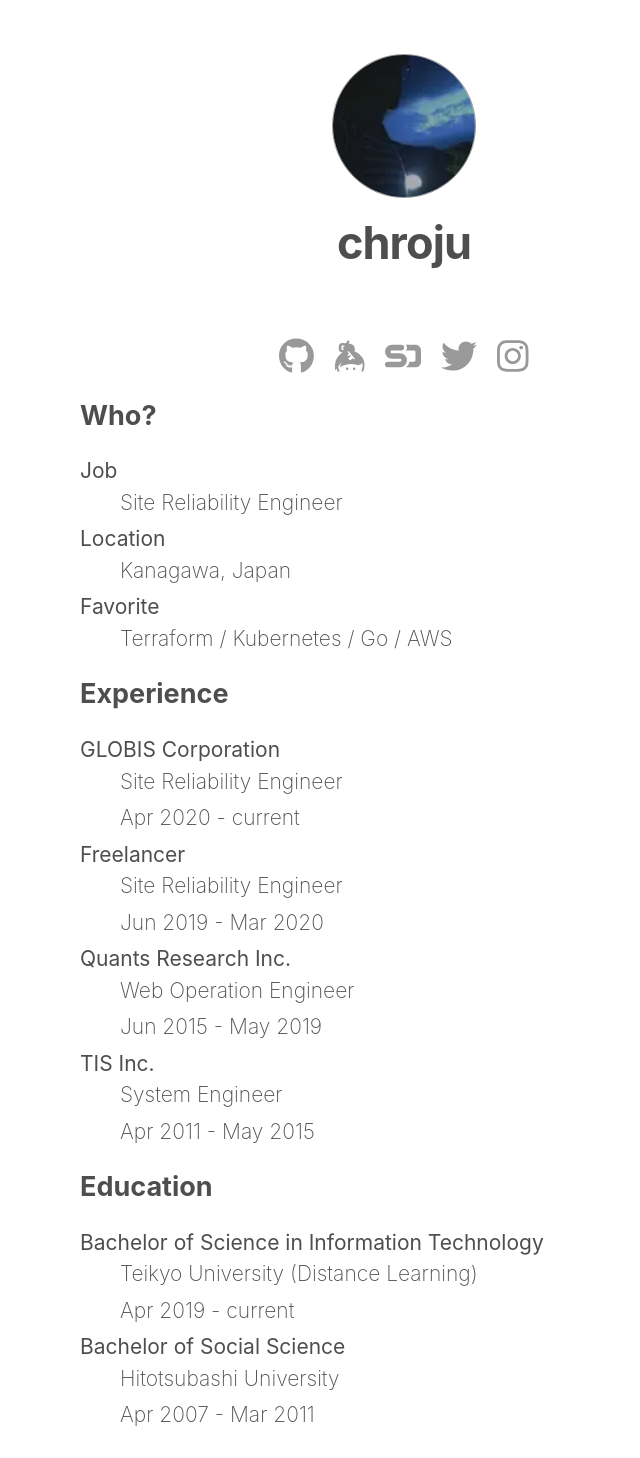
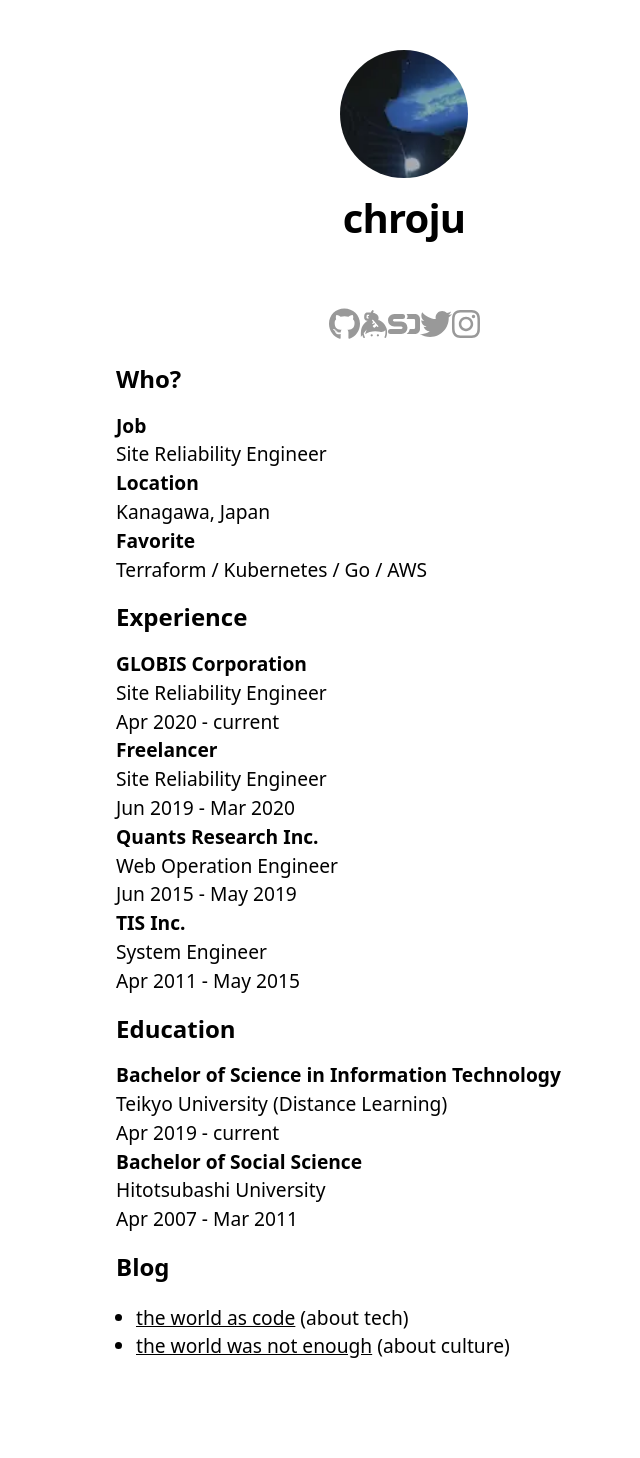
Before and after one commit to chroju/blog, a Next.js app: page / in a window 1280 px wide. Shown: the top 1458 px of the page, without its empty margins (236-876 px from the left). Built offline with nearby package versions, Linux system fonts and the light colour scheme.

Commit message:
add: tailwind.css

```diff
--- a/package.json
+++ b/package.json
@@ -35,7 +35,10 @@
     "@textlint-ja/textlint-rule-no-synonyms": "1.3.0",
     "@types/node": "16.11.35",
     "@types/react": "18.0.9",
+    "autoprefixer": "^10.4.7",
+    "postcss": "^8.4.13",
     "sudachi-synonyms-dictionary": "10.0.0",
+    "tailwindcss": "^3.0.24",
     "textlint": "12.1.1",
     "textlint-rule-ja-no-abusage": "3.0.0",
     "textlint-rule-ja-no-redundant-expression": "4.0.1",
--- /dev/null
+++ b/postcss.config.js
@@ -0,0 +1,6 @@
+module.exports = {
+  plugins: {
+    tailwindcss: {},
+    autoprefixer: {},
+  },
+}
--- a/styles/global.css
+++ b/styles/global.css
@@ -1,128 +1,36 @@
-html,
-body {
-  padding: 0;
-  margin: 0;
-  font-family: -apple-system, Hiragino Sans, Meiryo, Helvetica Neue, Arial, sans-serif;
-  line-height: 1.6;
-  font-size: 18px;
-  color: #4e4e4e
+@tailwind base;
+@tailwind components;
+@tailwind utilities;
+
+@layer base {
+  h2 {
+    @apply font-bold text-2xl mb-3 mt-20;
+  }
+  h3 {
+    @apply font-bold text-lg my-3;
+  }
+  p {
+    @apply my-5 leading-relaxed;
+  }
+  a {
+    @apply underline hover:no-underline;
+  }
+  ul {
+    @apply my-5 px-5;
+  }
+  li {
+    @apply list-disc;
+  }
+  dt {
+    @apply font-bold;
+  }
+  p > code {
+    @apply px-1 outline rounded outline-slate-300 bg-slate-100 text-slate-500;
+  }
 }
 
-h1 {
-  margin: 3px auto;
+@layer components {
+  .fa-text {
+    @apply hidden
+  }
 }
-
-h2 {
-  margin-top: 120px;
-}
-
-h3 {
-  margin-top: 50px;
-}
-
-div>p {
-  line-height: 2.3;
-  font-weight: 300;
-  margin-bottom: 38px;
-}
-
-p>code, li>code {
-  font-family: Ubuntu;
-  font-size: 14px;
-  border: 1px solid #ccc;
-  border-radius: 5px;
-  padding: 3px;
-  background-color: #eee;
-}
-
-svg {
-  vertical-align: middle;
-}
-
-blockquote {
-  font-style: italic;
-  border-left: 8px solid #ddd;
-  color: #666;
-  margin-left: 10px;
-  padding: 0.2em 2em;
-  position: relative;
-}
-
-
-* {
-  box-sizing: border-box;
-}
-
-a {
-  color: #605959;
-  text-decoration: underline;
-}
-
-a:hover {
-  text-decoration: underline;
-}
-
-img {
-  border: 1px solid #999999;
-  max-width: 100%;
-  display: block;
-}
-
-table {
-  border: solid 1px #999;
-  border-collapse: collapse;
-}
-
-th, td {
-  border: solid 1px #999;
-  padding: 3px 6px;
-}
-
-
-dl {
-  font-size: 21px;
-}
-
-dd {
-  font-weight: 200;
-  margin-bottom: 5px;
-}
-
-ul, ol {
-  margin: 40px auto;
-  font-weight: 300;
-}
-
-li {
-  line-height: 1.8em;
-  margin: 8px 0;
-}
-
-code[class*="language-"], pre[class*="language-"] {
-  font-size: 14px !important;
-}
-
-hr {
-  height: 0.5px;
-  border-color: #ccc;
-  border-style: dashed;
-}
-
-/* TODO */
-.svg-inline--fa {
-  padding: 0 10px;
-  color: #999;
-}
-
-.svg-inline--fa.fa-square-rss {
-  padding: 0;
-  color: #999;
-}
-
-section[class*="tagSection"]>.svg-inline--fa {
-  padding: 0 10px 0 0;
-}
-
-.fa-rss-square {
-  padding: 12px 24px 12px 0;
-}
--- /dev/null
+++ b/tailwind.config.js
@@ -0,0 +1,10 @@
+module.exports = {
+  content: [
+    "./pages/**/*.{js,ts,jsx,tsx}",
+    "./components/**/*.{js,ts,jsx,tsx}",
+  ],
+  theme: {
+    extend: {},
+  },
+  plugins: [],
+}
```
Also changed, not shown: 1 other file (tests, documents, lock files or other folders).
